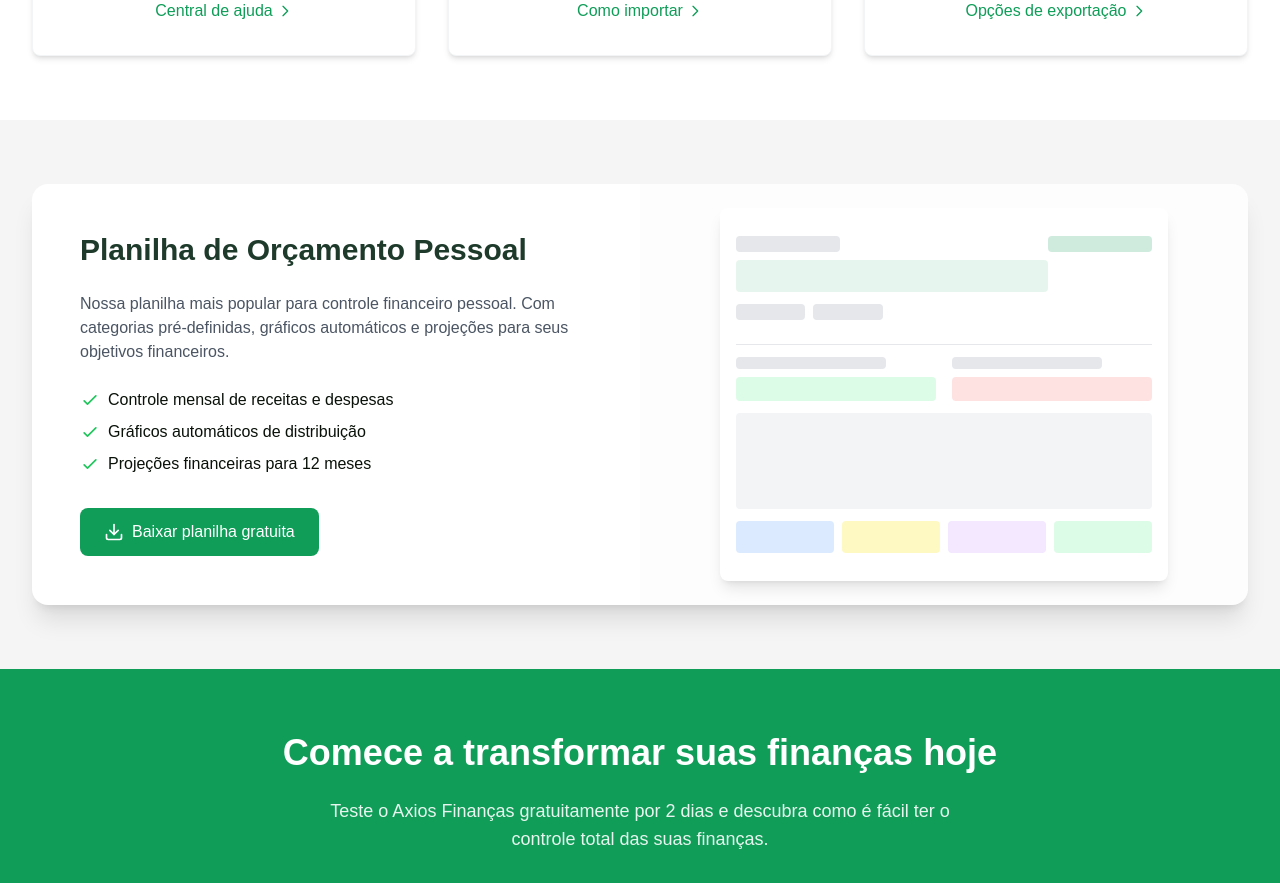
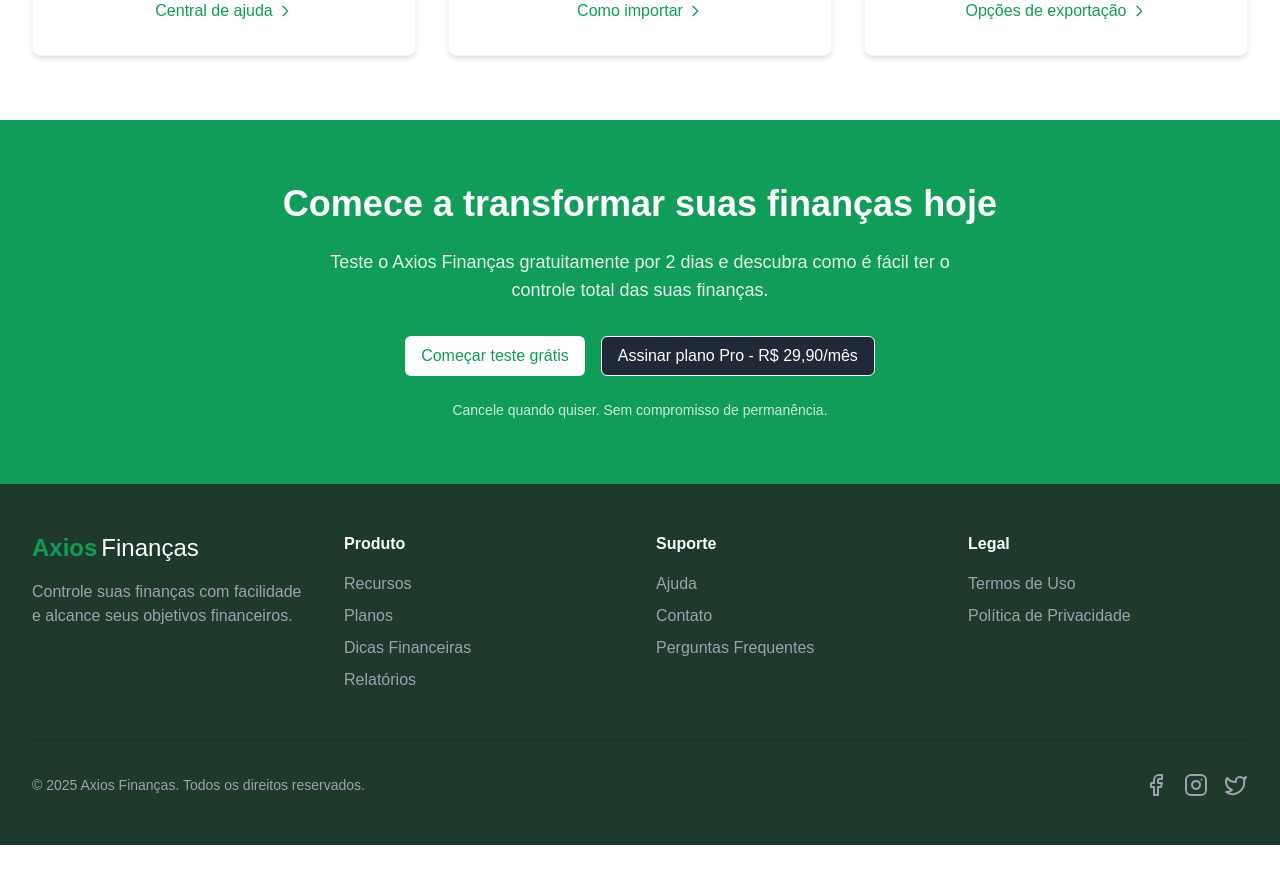
Before and after one commit to Caio-dev00/axios-finan, a React (Vite) app: page /recursos in a window 1280 px wide. Shown: the part 940-1823 px from the top of the page. After the commit the page ends 1785 px from the top, so only its background shows below. Built offline with nearby package versions, Linux system fonts and the light colour scheme.

Commit message:
Remove unused section
Remove the call to action section from the Resources page.

```diff
--- a/src/pages/Resources.tsx
+++ b/src/pages/Resources.tsx
@@ -111,83 +111,6 @@ const Resources = () => {
           </div>
         </section>
 
-        {/* Featured Resource */}
-        <section className="py-16 bg-finance-gray" id="modelos">
-          <div className="max-w-7xl mx-auto px-4 sm:px-6 lg:px-8">
-            <div className="bg-white shadow-xl rounded-2xl overflow-hidden">
-              <div className="md:flex">
-                <div className="md:w-1/2 p-8 md:p-12">
-                  <h2 className="text-3xl font-bold text-finance-dark mb-6">
-                    Planilha de Orçamento Pessoal
-                  </h2>
-                  <p className="text-gray-600 mb-6">
-                    Nossa planilha mais popular para controle financeiro pessoal. Com categorias pré-definidas,
-                    gráficos automáticos e projeções para seus objetivos financeiros.
-                  </p>
-                  <ul className="space-y-2 mb-8">
-                    <li className="flex items-center">
-                      <svg className="h-5 w-5 text-green-500 mr-2" fill="none" stroke="currentColor" viewBox="0 0 24 24">
-                        <path strokeLinecap="round" strokeLinejoin="round" strokeWidth={2} d="M5 13l4 4L19 7" />
-                      </svg>
-                      <span>Controle mensal de receitas e despesas</span>
-                    </li>
-                    <li className="flex items-center">
-                      <svg className="h-5 w-5 text-green-500 mr-2" fill="none" stroke="currentColor" viewBox="0 0 24 24">
-                        <path strokeLinecap="round" strokeLinejoin="round" strokeWidth={2} d="M5 13l4 4L19 7" />
-                      </svg>
-                      <span>Gráficos automáticos de distribuição</span>
-                    </li>
-                    <li className="flex items-center">
-                      <svg className="h-5 w-5 text-green-500 mr-2" fill="none" stroke="currentColor" viewBox="0 0 24 24">
-                        <path strokeLinecap="round" strokeLinejoin="round" strokeWidth={2} d="M5 13l4 4L19 7" />
-                      </svg>
-                      <span>Projeções financeiras para 12 meses</span>
-                    </li>
-                  </ul>
-                  <button className="bg-finance-primary text-white px-6 py-3 rounded-lg hover:bg-finance-primary/90 transition-colors flex items-center">
-                    <Download className="h-5 w-5 mr-2" />
-                    Baixar planilha gratuita
-                  </button>
-                </div>
-                <div className="md:w-1/2 bg-finance-gray/20 p-6 flex items-center justify-center">
-                  <div className="bg-white p-4 shadow-lg rounded-lg w-full max-w-md">
-                    <div className="border-b border-gray-200 py-3">
-                      <div className="flex justify-between items-center mb-2">
-                        <div className="h-4 bg-gray-200 rounded w-1/4"></div>
-                        <div className="h-4 bg-finance-primary/20 rounded w-1/4"></div>
-                      </div>
-                      <div className="h-8 bg-finance-primary/10 rounded w-3/4 mb-3"></div>
-                      <div className="flex space-x-2 mb-3">
-                        <div className="h-4 bg-gray-200 rounded w-1/6"></div>
-                        <div className="h-4 bg-gray-200 rounded w-1/6"></div>
-                      </div>
-                    </div>
-                    <div className="py-3">
-                      <div className="grid grid-cols-2 gap-4 mb-3">
-                        <div>
-                          <div className="h-3 bg-gray-200 rounded w-3/4 mb-2"></div>
-                          <div className="h-6 bg-green-100 rounded"></div>
-                        </div>
-                        <div>
-                          <div className="h-3 bg-gray-200 rounded w-3/4 mb-2"></div>
-                          <div className="h-6 bg-red-100 rounded"></div>
-                        </div>
-                      </div>
-                      <div className="h-24 bg-gray-100 rounded mb-3"></div>
-                      <div className="grid grid-cols-4 gap-2">
-                        <div className="h-8 bg-blue-100 rounded"></div>
-                        <div className="h-8 bg-yellow-100 rounded"></div>
-                        <div className="h-8 bg-purple-100 rounded"></div>
-                        <div className="h-8 bg-green-100 rounded"></div>
-                      </div>
-                    </div>
-                  </div>
-                </div>
-              </div>
-            </div>
-          </div>
-        </section>
-
         <CallToAction />
       </main>
       <Footer />
```
